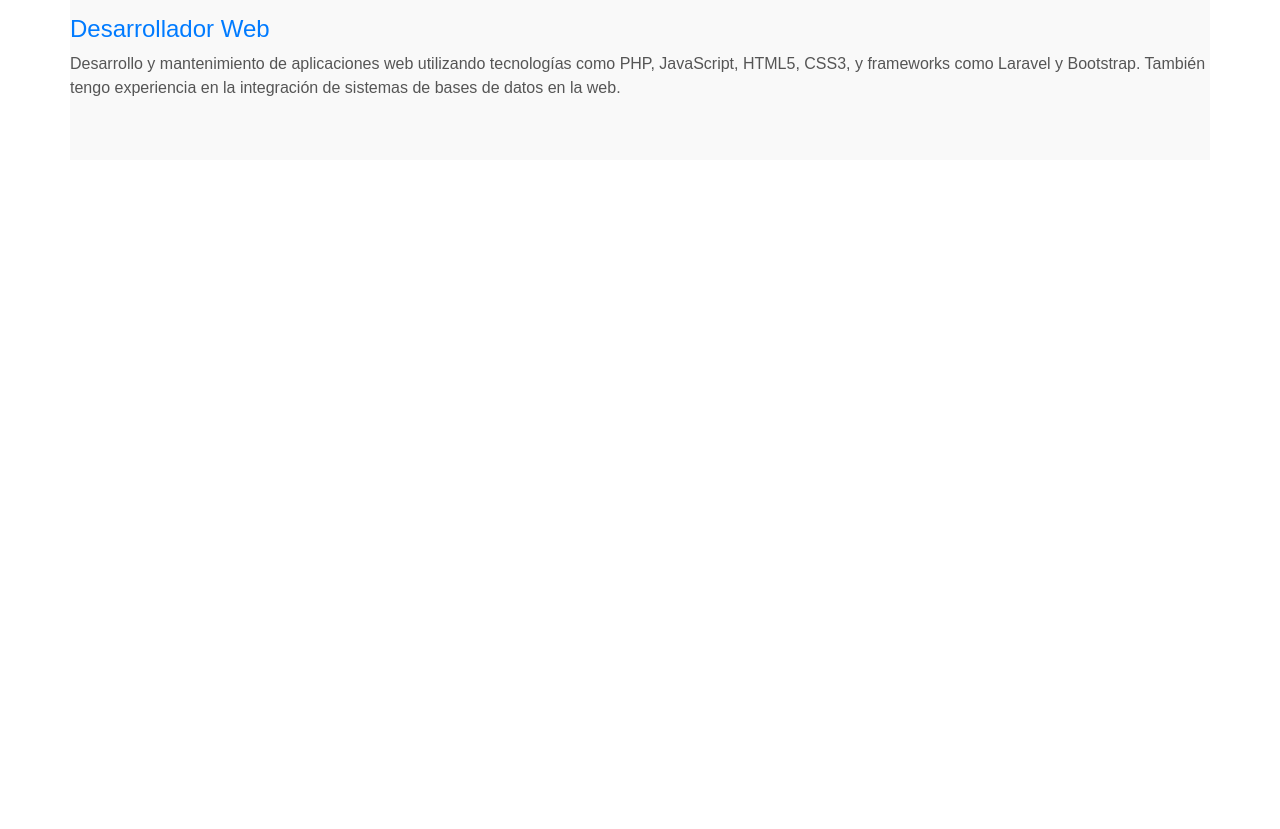
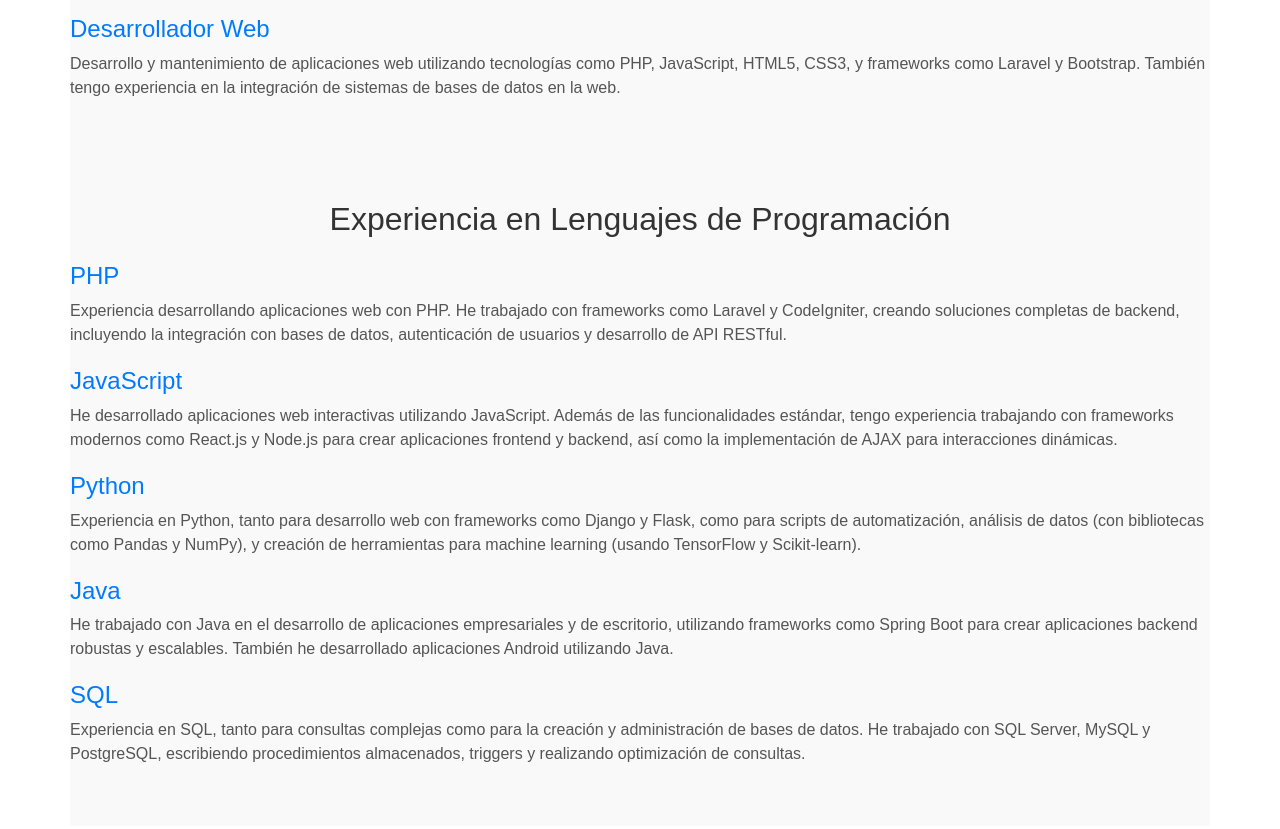
Before and after one commit to T1Angel4220/PracticaGit4A_AyuquinaAngel, a plain HTML site: page experiencia.html in a window 1280 px wide. Shown: the part 354-1183 px from the top of the page. Before the commit the page ends 800 px from the top, so only its background shows below. Drawn offline with nearby package versions, Linux system fonts and the light colour scheme.

Commit message:
Se agregó la experiencia en los lenguajes de programación

```diff
--- a/experiencia.html
+++ b/experiencia.html
@@ -76,7 +76,8 @@
     </nav>
 
     <!-- Sección de Experiencia -->
-    <div class="experience-section container">
+     <section>
+            <div class="experience-section container">
         <h2 class="text-center mb-4">Experiencia Profesional</h2>
         <div class="experience-item">
             <h4>Desarrollador de Bases de Datos</h4>
@@ -91,6 +92,31 @@
             <p>Desarrollo y mantenimiento de aplicaciones web utilizando tecnologías como PHP, JavaScript, HTML5, CSS3, y frameworks como Laravel y Bootstrap. También tengo experiencia en la integración de sistemas de bases de datos en la web.</p>
         </div>
     </div>
+<!-- Sección de Experiencia en Lenguajes de Programación -->
+<div class="experience-section container">
+    <h2 class="text-center mb-4">Experiencia en Lenguajes de Programación</h2>
+    <div class="experience-item">
+        <h4>PHP</h4>
+        <p>Experiencia desarrollando aplicaciones web con PHP. He trabajado con frameworks como Laravel y CodeIgniter, creando soluciones completas de backend, incluyendo la integración con bases de datos, autenticación de usuarios y desarrollo de API RESTful.</p>
+    </div>
+    <div class="experience-item">
+        <h4>JavaScript</h4>
+        <p>He desarrollado aplicaciones web interactivas utilizando JavaScript. Además de las funcionalidades estándar, tengo experiencia trabajando con frameworks modernos como React.js y Node.js para crear aplicaciones frontend y backend, así como la implementación de AJAX para interacciones dinámicas.</p>
+    </div>
+    <div class="experience-item">
+        <h4>Python</h4>
+        <p>Experiencia en Python, tanto para desarrollo web con frameworks como Django y Flask, como para scripts de automatización, análisis de datos (con bibliotecas como Pandas y NumPy), y creación de herramientas para machine learning (usando TensorFlow y Scikit-learn).</p>
+    </div>
+    <div class="experience-item">
+        <h4>Java</h4>
+        <p>He trabajado con Java en el desarrollo de aplicaciones empresariales y de escritorio, utilizando frameworks como Spring Boot para crear aplicaciones backend robustas y escalables. También he desarrollado aplicaciones Android utilizando Java.</p>
+    </div>
+    <div class="experience-item">
+        <h4>SQL</h4>
+        <p>Experiencia en SQL, tanto para consultas complejas como para la creación y administración de bases de datos. He trabajado con SQL Server, MySQL y PostgreSQL, escribiendo procedimientos almacenados, triggers y realizando optimización de consultas.</p>
+    </div>
+</div>
+</section>
 
     <footer>
         <p></p>
```
